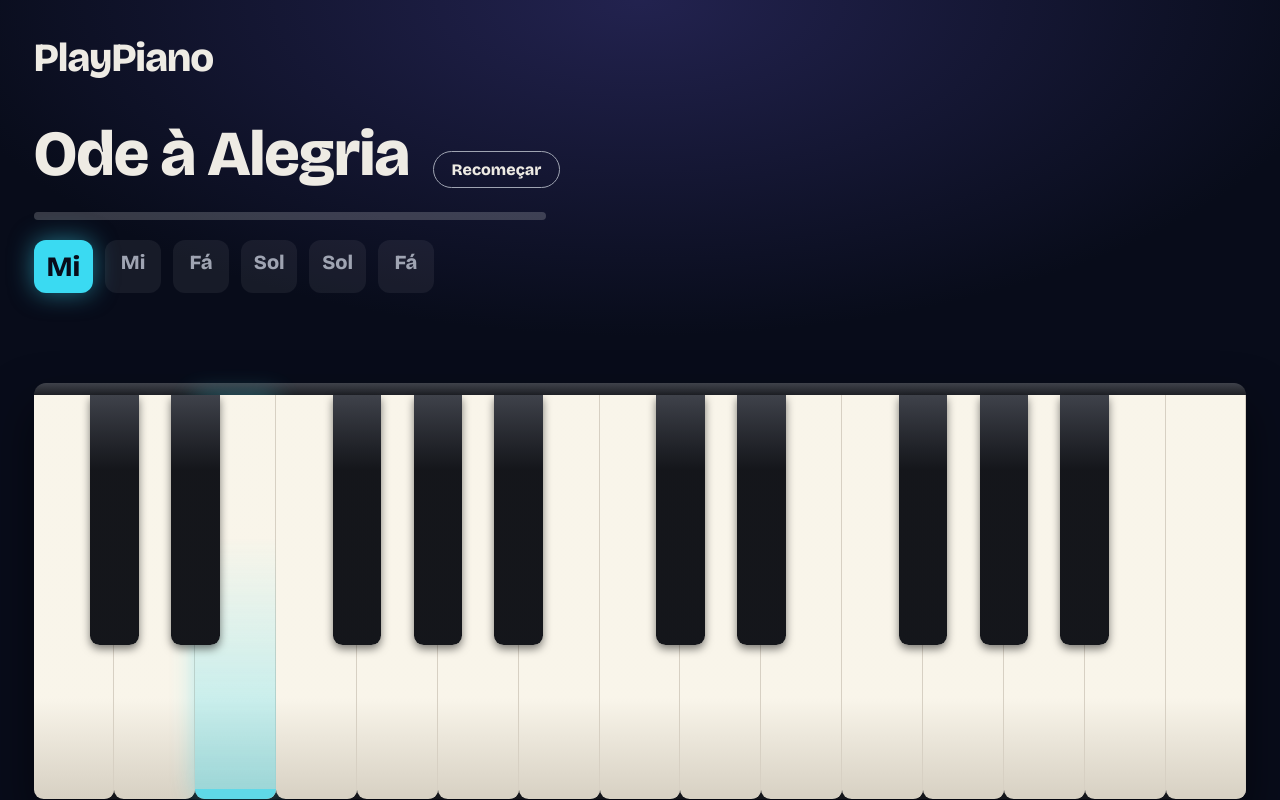
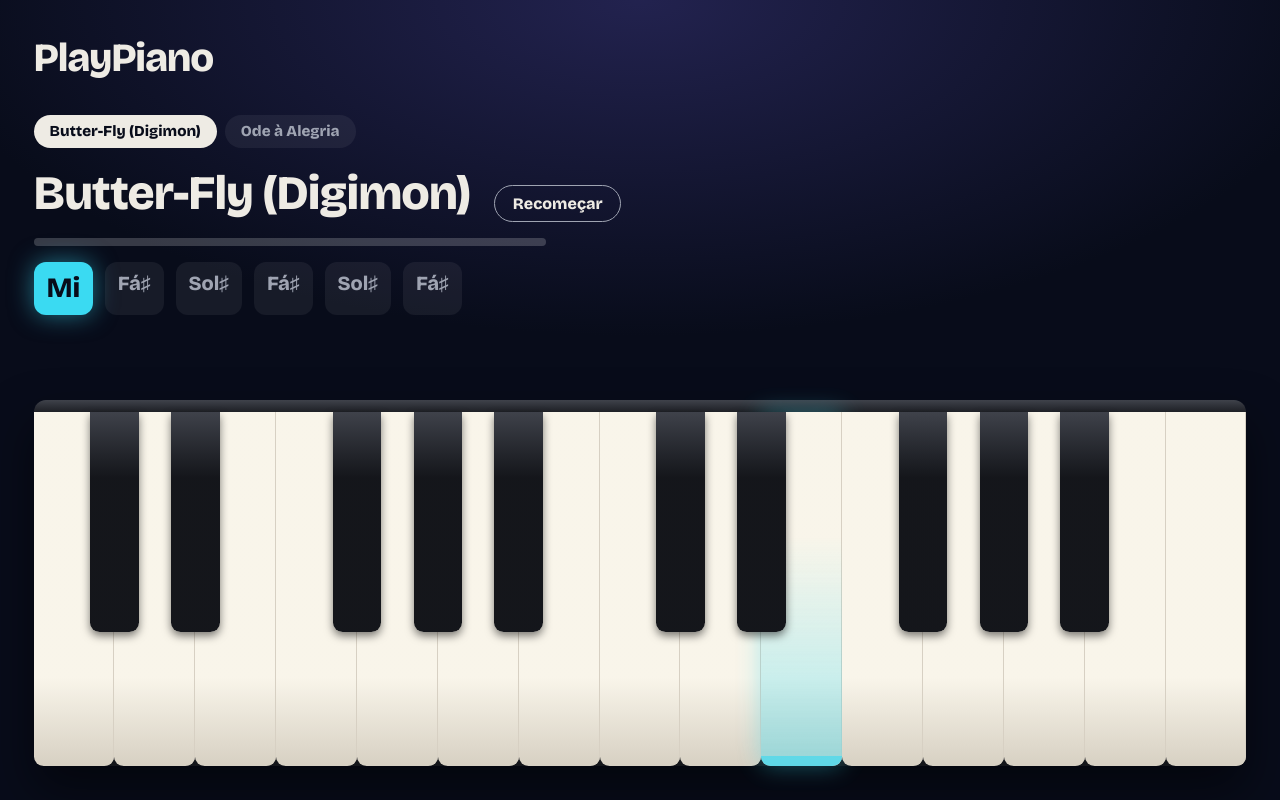
Before and after one commit to digomes87/PlayPiano, a website built with Vite: page index.html in a window 1280 px wide. Built offline with nearby package versions, Linux system fonts and the light colour scheme.

Commit message:
feat: add Butter-Fly opening verse and song picker

```diff
--- a/src/i18n/catalog.ts
+++ b/src/i18n/catalog.ts
@@ -2,6 +2,7 @@
 import type { SongId } from '../song/song';
 
 const songTitles: Record<SongId, string> = {
+  butterFly: 'Butter-Fly (Digimon)',
   odeToJoy: 'Ode à Alegria',
 };
 
@@ -27,6 +28,7 @@
   upcomingNotes: 'Próximas notas',
   songFinished: 'Parabéns! Você tocou a música inteira.',
   restart: 'Recomeçar',
+  songPicker: 'Escolha a música',
   songTitles,
   noteNames,
 } as const;
--- /dev/null
+++ b/src/keyboard/keyboard-range.ts
@@ -0,0 +1,5 @@
+import { Pitch } from '../music/pitch';
+import { PitchRange } from '../music/pitch-range';
+
+/** Two octaves plus the top C: fits an iPad in landscape with comfortable key widths. */
+export const KEYBOARD_RANGE = new PitchRange(Pitch.parse('C4'), Pitch.parse('C6'));
--- a/src/keyboard/keyboard.css
+++ b/src/keyboard/keyboard.css
@@ -3,8 +3,10 @@
   --black-key-width: calc(var(--white-key-width) * 0.6);
 
   position: relative;
-  align-self: end;
-  height: min(60dvh, 26rem);
+  align-self: stretch;
+  height: 100%;
+  max-height: 28rem;
+  margin-top: auto;
   padding-top: 0.75rem;
   border-radius: 0.75rem;
   background: linear-gradient(var(--color-ebony-shine), var(--color-ebony) 1rem);
--- a/src/main.ts
+++ b/src/main.ts
@@ -1,12 +1,9 @@
 import { messages } from './i18n/catalog';
 import { KeyboardView } from './keyboard/keyboard-view';
-import { Pitch } from './music/pitch';
-import { PitchRange } from './music/pitch-range';
+import { KEYBOARD_RANGE } from './keyboard/keyboard-range';
 import { SONGS } from './song/library';
 import { SongMode } from './song/song-mode';
 import './styles/global.css';
-
-const KEYBOARD_RANGE = new PitchRange(Pitch.parse('C4'), Pitch.parse('C6'));
 
 const root = document.querySelector<HTMLElement>('#app');
 
@@ -18,5 +15,5 @@
   const songSlot = document.createElement('div');
   root.append(songSlot);
   const keyboard = KeyboardView.mount(root, KEYBOARD_RANGE);
-  SongMode.start(songSlot, SONGS[0], keyboard);
+  SongMode.start(songSlot, SONGS, keyboard);
 }
--- a/src/music/pitch-range.ts
+++ b/src/music/pitch-range.ts
@@ -13,6 +13,10 @@
     }
   }
 
+  contains(pitch: Pitch): boolean {
+    return !this.lowest.isAbove(pitch) && !pitch.isAbove(this.highest);
+  }
+
   pitches(): Pitch[] {
     const pitches = [this.lowest];
     while (!pitches[pitches.length - 1].equals(this.highest)) {
--- a/src/song/library.ts
+++ b/src/song/library.ts
@@ -1,5 +1,19 @@
 import { Melody } from './melody';
 import { Song } from './song';
+
+// Digimon Adventure opening (Wada Kouji), opening a cappella verse.
+// Top voice of the right hand from the letter-note arrangement at
+// pianoletternotes.blogspot.com/2021/12/butterfly-digimon-opening.html
+const BUTTER_FLY = `
+  E5:1.5 F#5:1.5 G#5:1 F#5:1 G#5:0.5 F#5:1
+  E5:0.5 D#5:1 E5:3 C#5:0.5 E5:0.5 G#5:0.5 F#5:1
+  E5:0.5 E5:0.5 E5:0.5 F#5:1 E5:1.5 E5:1 D#5:0.5 C#5:0.5
+  B4:1 G#4:0.5 B4:0.5 C#5:2 C#5:0.5 E5:0.5 C#5:0.5 E5:0.5 C#5:0.5
+  E5:0.5 C#5:0.5 E5:0.5 G#5:1 G#5:0.5 F#5:1 E5:0.5 F#5:1.5 E5:1.5
+  F#5:1.5 G#5:1 F#5:1 F#5:0.5 F#5:1 E5:0.5
+  D#5:0.5 E5:3.5 C#5:0.5 E5:0.5 G#5:0.5 F#5:1
+  F#5:0.5 B5:0.5 E5:0.5 D#5:0.5 E5:2 E5:1 D#5:0.5 C#5:0.5 B4:2
+`;
 
 // Beethoven, Symphony No. 9 - main theme (public domain).
 const ODE_TO_JOY = `
@@ -7,4 +21,7 @@
   E4:1 E4:1 F4:1 G4:1 | G4:1 F4:1 E4:1 D4:1 | C4:1 C4:1 D4:1 E4:1 | D4:1.5 C4:0.5 C4:2
 `;
 
-export const SONGS: readonly Song[] = [new Song('odeToJoy', Melody.parse(ODE_TO_JOY))];
+export const SONGS: readonly Song[] = [
+  new Song('butterFly', Melody.parse(BUTTER_FLY)),
+  new Song('odeToJoy', Melody.parse(ODE_TO_JOY)),
+];
--- a/src/song/song-mode.ts
+++ b/src/song/song-mode.ts
@@ -2,7 +2,7 @@
 import type { PressJudge, PressVerdict } from '../keyboard/press-judge';
 import type { Pitch } from '../music/pitch';
 import type { Lesson } from './lesson';
-import { SongPanel } from './song-panel';
+import { SongPanel, type SongPanelActions } from './song-panel';
 import type { Song } from './song';
 
 /** Where a lesson is shown: guide light on the keyboard plus the song panel. */
@@ -15,6 +15,10 @@
     this.panel = panel;
   }
 
+  showSong(song: Song): void {
+    this.panel.showSong(song);
+  }
+
   show(lesson: Lesson): void {
     this.keyboard.guideTo(lesson.expectedPitch());
     this.panel.show(lesson);
@@ -22,7 +26,7 @@
 }
 
 /** Guided play: lights the next note, advances on the right key, flags the wrong one. */
-export class SongMode implements PressJudge {
+export class SongMode implements PressJudge, SongPanelActions {
   private readonly stage: LessonStage;
   private lesson: Lesson;
 
@@ -31,12 +35,16 @@
     this.lesson = lesson;
   }
 
-  static start(container: HTMLElement, song: Song, keyboard: KeyboardView): SongMode {
+  static start(container: HTMLElement, songs: readonly Song[], keyboard: KeyboardView): SongMode {
     let mode: SongMode | undefined;
-    const panel = SongPanel.mount(container, song, () => mode?.restart());
-    mode = new SongMode(new LessonStage(keyboard, panel), song.lesson());
+    const actions: SongPanelActions = {
+      restart: () => mode?.restart(),
+      switchTo: (song) => mode?.switchTo(song),
+    };
+    const panel = SongPanel.mount(container, songs, actions);
+    mode = new SongMode(new LessonStage(keyboard, panel), songs[0].lesson());
     keyboard.judgeWith(mode);
-    mode.stage.show(mode.lesson);
+    mode.switchTo(songs[0]);
     return mode;
   }
 
@@ -55,6 +63,11 @@
     this.moveTo(this.lesson.restart());
   }
 
+  switchTo(song: Song): void {
+    this.stage.showSong(song);
+    this.moveTo(song.lesson());
+  }
+
   private moveTo(lesson: Lesson): void {
     this.lesson = lesson;
     this.stage.show(lesson);
--- a/src/song/song-panel.css
+++ b/src/song/song-panel.css
@@ -2,7 +2,7 @@
   display: grid;
   align-content: center;
   justify-items: start;
-  gap: 1.25rem;
+  gap: 1rem;
 }
 
 .song-panel__header {
@@ -96,3 +96,33 @@
   font-size: 1.5rem;
   font-weight: 800;
 }
+
+.song-picker {
+  display: flex;
+  flex-wrap: wrap;
+  gap: 0.5rem;
+}
+
+.song-picker__song {
+  padding: 0.45rem 1rem;
+  border: 0;
+  border-radius: 999px;
+  background: oklch(100% 0 0 / 0.06);
+  color: var(--color-text-muted);
+  font: inherit;
+  font-size: 0.95rem;
+  font-weight: 800;
+  cursor: pointer;
+  transition: background-color var(--duration-fade) ease-out, color var(--duration-fade) ease-out;
+}
+
+.song-picker__song:hover,
+.song-picker__song:focus-visible {
+  background: oklch(100% 0 0 / 0.12);
+  color: var(--color-text);
+}
+
+.song-picker__song[aria-pressed='true'] {
+  background: var(--color-text);
+  color: var(--color-stage);
+}
--- a/src/song/song-panel.ts
+++ b/src/song/song-panel.ts
@@ -1,25 +1,32 @@
 import { messages } from '../i18n/catalog';
 import type { Lesson } from './lesson';
 import type { Song } from './song';
+import { SongPicker } from './song-picker';
 import './song-panel.css';
 
 const UPCOMING_NOTE_COUNT = 6;
 
-/** Song title, progress, upcoming note names and the restart button. */
+export interface SongPanelActions {
+  restart(): void;
+  switchTo(song: Song): void;
+}
+
+/** Song picker, title, progress, upcoming note names and the restart button. */
 export class SongPanel {
   private readonly root: HTMLElement;
-  private readonly onRestart: () => void;
+  private readonly picker: SongPicker;
 
-  private constructor(root: HTMLElement, onRestart: () => void) {
+  private constructor(root: HTMLElement, picker: SongPicker) {
     this.root = root;
-    this.onRestart = onRestart;
+    this.picker = picker;
   }
 
-  static mount(container: HTMLElement, song: Song, onRestart: () => void): SongPanel {
+  static mount(container: HTMLElement, songs: readonly Song[], actions: SongPanelActions): SongPanel {
     const root = document.createElement('section');
     root.className = 'song-panel';
     root.setAttribute('aria-labelledby', 'song-title');
     root.innerHTML = `
+      <div class="song-panel__picker"></div>
       <header class="song-panel__header">
         <h2 class="song-panel__title" id="song-title"></h2>
         <button type="button" class="song-panel__restart"></button>
@@ -28,15 +35,20 @@
       <ol class="song-panel__upcoming"></ol>
       <p class="song-panel__finished" role="status"></p>
     `;
-    root.querySelector('.song-panel__title')!.textContent = messages.songTitles[song.id];
     root.querySelector('.song-panel__progress')!.setAttribute('aria-label', messages.songProgress);
     root.querySelector('.song-panel__upcoming')!.setAttribute('aria-label', messages.upcomingNotes);
     const restart = root.querySelector<HTMLButtonElement>('.song-panel__restart')!;
     restart.textContent = messages.restart;
+    restart.addEventListener('click', () => actions.restart());
+    const pickerSlot = root.querySelector<HTMLElement>('.song-panel__picker')!;
+    const picker = SongPicker.mount(pickerSlot, songs, (song) => actions.switchTo(song));
     container.append(root);
-    const panel = new SongPanel(root, onRestart);
-    restart.addEventListener('click', () => panel.onRestart());
-    return panel;
+    return new SongPanel(root, picker);
+  }
+
+  showSong(song: Song): void {
+    this.root.querySelector('.song-panel__title')!.textContent = messages.songTitles[song.id];
+    this.picker.select(song);
   }
 
   show(lesson: Lesson): void {
--- /dev/null
+++ b/src/song/song-picker.ts
@@ -0,0 +1,34 @@
+import { messages } from '../i18n/catalog';
+import type { Song } from './song';
+
+/** Row of buttons, one per song; the current song is marked as pressed. */
+export class SongPicker {
+  private readonly buttons: Map<Song, HTMLButtonElement>;
+
+  private constructor(buttons: Map<Song, HTMLButtonElement>) {
+    this.buttons = buttons;
+  }
+
+  static mount(container: HTMLElement, songs: readonly Song[], onPick: (song: Song) => void): SongPicker {
+    const nav = document.createElement('nav');
+    nav.className = 'song-picker';
+    nav.setAttribute('aria-label', messages.songPicker);
+    const buttons = new Map(songs.map((song) => [song, SongPicker.button(song, onPick)]));
+    nav.append(...buttons.values());
+    container.append(nav);
+    return new SongPicker(buttons);
+  }
+
+  private static button(song: Song, onPick: (song: Song) => void): HTMLButtonElement {
+    const button = document.createElement('button');
+    button.type = 'button';
+    button.className = 'song-picker__song';
+    button.textContent = messages.songTitles[song.id];
+    button.addEventListener('click', () => onPick(song));
+    return button;
+  }
+
+  select(current: Song): void {
+    this.buttons.forEach((button, song) => button.setAttribute('aria-pressed', String(song === current)));
+  }
+}
--- a/src/song/song.ts
+++ b/src/song/song.ts
@@ -1,7 +1,7 @@
 import { Lesson } from './lesson';
 import type { Melody } from './melody';
 
-export type SongId = 'odeToJoy';
+export type SongId = 'butterFly' | 'odeToJoy';
 
 /** A song the learner can practise. Its display title lives in the i18n catalog. */
 export class Song {
--- a/src/styles/global.css
+++ b/src/styles/global.css
@@ -26,7 +26,7 @@
 
 #app {
   display: grid;
-  grid-template-rows: auto 1fr auto;
+  grid-template-rows: auto auto minmax(14rem, 1fr);
   height: 100dvh;
   padding: var(--space-gutter);
   padding-bottom: max(var(--space-gutter), env(safe-area-inset-bottom));
--- a/src/styles/tokens.css
+++ b/src/styles/tokens.css
@@ -16,7 +16,7 @@
 
   --font-display: 'Bricolage Grotesque', system-ui, sans-serif;
   --text-brand: clamp(1.5rem, 1rem + 2vw, 2.5rem);
-  --text-song: clamp(2rem, 1rem + 4vw, 4rem);
+  --text-song: clamp(1.75rem, 1rem + 2.5vw, 3rem);
 
   --space-gutter: clamp(1rem, 0.5rem + 2vw, 2.5rem);
   --radius-key: 0 0 0.6rem 0.6rem;
```
Also changed, not shown: e2e/keyboard.spec.ts (+6 -0 lines), e2e/song-mode.spec.ts (+26 -10 lines), src/music/pitch-range.test.ts (+14 -0 lines), src/song/library.test.ts (added, +23 -0 lines).
